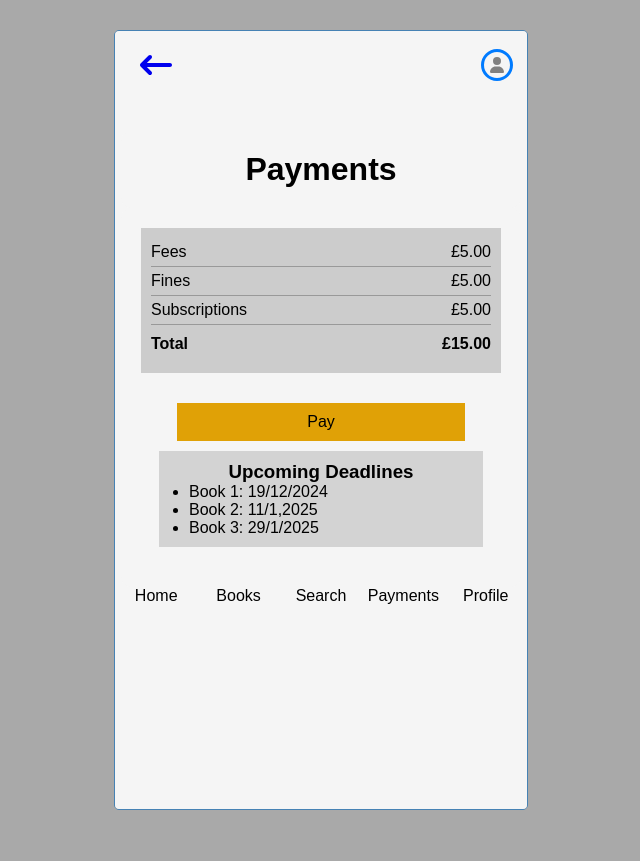
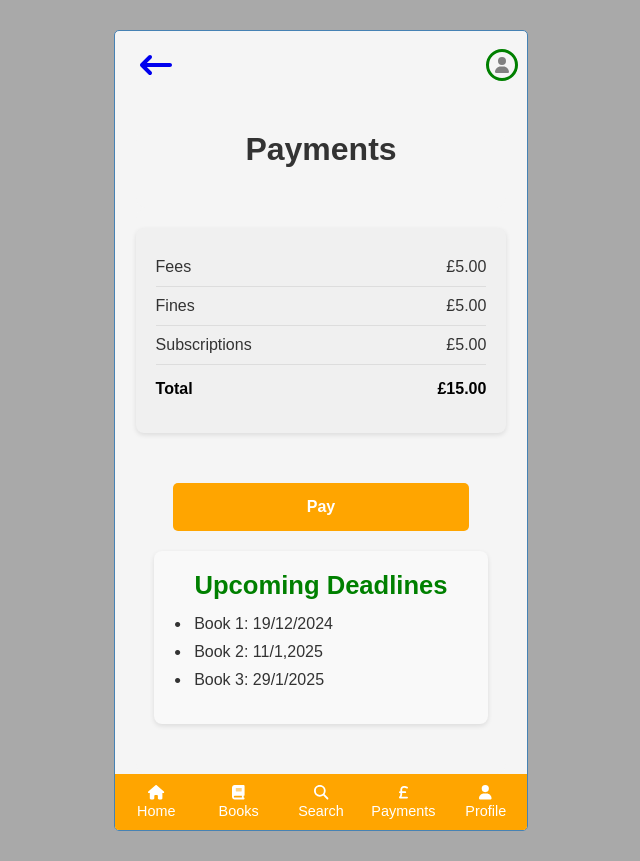
Before and after one commit to ashnanoushad2000/AML_SSE_Ashna, an Angular app: page /payments in a window 1280 px wide. Shown: the whole page, without its empty margins (319-959 px from the left). Before the commit the page ends 840 px from the top, so only its background shows below. Built offline with nearby package versions, Linux system fonts and the light colour scheme.

Commit message:
Header, Footer, Payment Completed

```diff
--- /dev/null
+++ b/src/app/components/footer/footer.component.css
@@ -0,0 +1,42 @@
+body {
+    margin: 0;
+    display: flex;
+    flex-direction: column;
+    min-height: 100vh;
+}
+
+main {
+    flex: 1;
+}
+
+.footer-icons {
+    display: flex;
+    justify-content: space-around;
+    align-items: center;
+    width: 100%;
+    background-color: orange;
+    padding: 10px 0;
+    margin-top: auto;
+}
+
+.footer-icon {
+    text-align: center;
+    width: 20%;
+    color: white;
+    cursor: pointer;
+}
+
+.footer-icon a {
+    color: inherit;
+    text-decoration: none;
+    font-size: 0.9rem;
+}
+
+.footer-icon a:hover {
+    text-decoration: underline;
+}
+
+.fa-icon {
+    font-size: 1.5rem;
+    margin-bottom: 5px;
+}
--- /dev/null
+++ b/src/app/components/footer/footer.component.html
@@ -0,0 +1,17 @@
+<div class="footer-icons">
+    <div class="footer-icon">
+        <a routerLink="/"><fa-icon [icon]="house"></fa-icon><br>Home</a>
+    </div>
+    <div class="footer-icon">
+        <a><fa-icon [icon]="book"></fa-icon><br>Books</a>
+    </div>
+    <div class="footer-icon">
+        <a><fa-icon [icon]="magnifyingGlass"></fa-icon><br>Search</a>
+    </div>
+    <div class="footer-icon">
+        <a routerLink="/payments"><fa-icon [icon]="sterlingSign"></fa-icon><br>Payments</a>
+    </div>
+    <div class="footer-icon">
+        <a><fa-icon [icon]="user"></fa-icon><br>Profile</a>
+    </div>
+  </div>
--- /dev/null
+++ b/src/app/components/footer/footer.component.ts
@@ -0,0 +1,20 @@
+import { Component, Input } from '@angular/core';
+import { RouterLink } from '@angular/router';
+import {FontAwesomeModule} from '@fortawesome/angular-fontawesome'
+import {faHouse, faBook, faMagnifyingGlass, faSterlingSign, faUser} from '@fortawesome/free-solid-svg-icons'
+import { faCircle } from "@fortawesome/free-regular-svg-icons";
+
+@Component({
+  selector: 'app-footer',
+  standalone: true,
+  imports: [RouterLink, FontAwesomeModule],
+  templateUrl: './footer.component.html',
+  styleUrl: './footer.component.css'
+})
+export class FooterComponent {
+  house = faHouse;
+  book = faBook;
+  magnifyingGlass = faMagnifyingGlass;
+  sterlingSign = faSterlingSign;
+  user = faUser;
+}
--- a/src/app/components/header/header.component.css
+++ b/src/app/components/header/header.component.css
@@ -1,10 +1,10 @@
 .fa-stack {
-    position: relative; /* Ensures stacking works as expected */
-    display: inline-block; /* Keeps the icons aligned inline */
-    width: 2.5em; /* Adjust as needed for size */
+    position: relative;
+    display: inline-block;
+    width: 2.5em;
     height: 2.5em;
-    line-height: 2.5em; /* Aligns text/icons vertically */
-    text-align: center; /* Aligns text/icons horizontally */
+    line-height: 2.5em;
+    text-align: center;
 }
 
 .fa-stack-circle {
@@ -17,12 +17,12 @@
     position: absolute;
     top: 50%;
     left: 50%;
-    transform: translate(-50%, -50%); /* Centers the user icon perfectly */
+    transform: translate(-50%, -50%);
 }
 
 .profile-container {
-    position: relative; /* Position relative to the parent container */        /* Adjust distance from the top */
-    right: -20px;       /* Adjust distance from the right */
+    position: relative;
+    right: -25px;
     top: -15px;
 }
 
--- a/src/app/components/header/header.component.html
+++ b/src/app/components/header/header.component.html
@@ -4,8 +4,8 @@
     </div>
     <div class="profile-container">
     <a routerLink="/"><span class="fa-stack fa-2x">
-    <fa-icon [icon]="faCircle" class="fa-stack-2x" style="color: #007bff; font-size: 2rem;"></fa-icon> <!-- Blue circle -->
-    <fa-icon [icon]="faUser" class="fa-stack-1x" style="color: gray; font-size: 1.0rem;"></fa-icon> <!-- White user icon -->
+    <fa-icon [icon]="faCircle" class="fa-stack-2x" style="color: green; font-size: 2rem;"></fa-icon>
+    <fa-icon [icon]="faUser" class="fa-stack-1x" style="color: gray; font-size: 1.0rem;"></fa-icon>
   </span></a>
     </div>
 </div>
--- a/src/app/components/login-page/login-page.component.css
+++ b/src/app/components/login-page/login-page.component.css
@@ -4,15 +4,13 @@ h1 {
     text-align: center;
     font-size: 1.8rem;
     color: #333;
-    margin-bottom: 45px;
 }
 
 
 .logo-image {
     width: 50%;
     height: auto;
-    margin-bottom: 40px;
-    border-radius: 30%;
+    border-radius: 70%;
     object-fit: contain;
 }
 
@@ -97,3 +95,7 @@ a:hover {
 .container {
     padding: 30px;
   }
+
+.centered-container{
+    padding-top: 50px;
+}
--- a/src/app/components/login-page/login-page.component.html
+++ b/src/app/components/login-page/login-page.component.html
@@ -1,6 +1,6 @@
 <div class="centered-container">
     <h1>Advanced Media<br>Library</h1>
-<img src="/ADML_Logo.png" alt="Logo" class="logo-image">
+<img src="/ADML_Logo.ico" alt="Logo" class="logo-image">
 
 <form Class="add-form" (ngSubmit)="onSubmit()">
     <div class="form-control">
--- a/src/app/components/payments/payments.component.css
+++ b/src/app/components/payments/payments.component.css
@@ -1,51 +1,137 @@
-  .container {
-    padding: 30px;
-  }
 .payment-section {
     width: 100%;
-    background-color: #ccc;
-    padding: 10px;
-    margin-bottom: 20px;
+    background-color: #f0f0f0;
+    padding: 20px;
+    margin-bottom: 30px;
+    border-radius: 8px;
+    box-shadow: 0 2px 5px rgba(0, 0, 0, 0.1);
 }
+
 .payment-item {
     display: flex;
     justify-content: space-between;
     align-items: center;
-    padding: 5px 0;
+    padding: 10px 0;
+    font-size: 1rem;
+    color: #333;
 }
+
 .payment-item:not(:last-child) {
-    border-bottom: 1px solid #999;
+    border-bottom: 1px solid #ddd;
 }
+
 .total {
     font-weight: bold;
-    padding: 10px 0;
+    padding: 15px 0;
+    color: black;
 }
+
 .pay-button {
-    background-color: #e0a106;
-    padding: 10px;
+    background-color: orange;
+    padding: 15px;
     text-align: center;
     width: 80%;
-    margin: 10px 0;
+    margin: 20px auto;
     cursor: pointer;
+    color: white;
+    font-weight: bold;
+    font-size: 1rem;
+    border-radius: 5px;
+    transition: background-color 0.3s ease;
 }
+
+.pay-button:hover {
+    background-color: #e69500;
+}
+
 .upcoming-deadlines {
     width: 90%;
-    background-color: #d3d3d3;
-    padding: 10px;
+    background-color: #f9f9f9;
+    padding: 20px;
     text-align: center;
-    margin-bottom: 20px;
+    margin-bottom: 30px;
+    border-radius: 8px;
+    box-shadow: 0 2px 5px rgba(0, 0, 0, 0.1);
 }
+
 .upcoming-deadlines ul {
     list-style: disc;
     padding-left: 20px;
     text-align: left;
+    margin: 15px 0;
+    color: #333;
 }
-  .footer-icons {
-    display: flex;
-    justify-content: space-around;
-    width: 100%;
+
+h1 {
+    font-size: 2rem;
+    color: #333;
+    text-align: center;
+    margin-bottom: 20px;
+    margin-top: -20px;
 }
-  .footer-icon {
+
+h3 {
+    font-size: 1.5rem;
+    color: green;
     text-align: center;
-    width: 20%;
+    margin-bottom: 15px;
 }
+
+.centered-container {
+    width: 90%;
+    margin: 0 auto;
+    padding: 20px 0;
+}
+
+main {
+    flex: 1;
+}
+
+app-header{
+    display: block;
+    margin: 0;
+}
+
+.organizer{
+    overflow: hidden;
+}
+
+.upcoming-deadlines {
+    width: 90%;
+    background-color: #f9f9f9;
+    padding: 20px;
+    margin-bottom: 30px;
+    border-radius: 8px;
+    box-shadow: 0 2px 5px rgba(0, 0, 0, 0.1);
+    text-align: left;
+}
+
+.upcoming-deadlines h3 {
+    text-align: center;
+    font-size: 1.6rem;
+    color: green;
+    margin-bottom: 10px;
+}
+
+.upcoming-deadlines ul {
+    list-style: none;
+    padding-left: 0;
+    margin: 15px 0;
+    color: #333;
+}
+
+.upcoming-deadlines ul li {
+    position: relative;
+    margin-bottom: 10px;
+    padding-left: 20px;
+    font-size: 1rem;
+}
+
+.upcoming-deadlines ul li::before {
+    content: "•";
+    position: absolute;
+    left: 0;
+    top: 0;
+    font-size: 1.2rem;
+    line-height: 1;
+}
--- a/src/app/components/payments/payments.component.html
+++ b/src/app/components/payments/payments.component.html
@@ -1,3 +1,4 @@
+<div class="organizer">
 <app-header></app-header>
 <div class="centered-container">
   <h1>Payments</h1>
@@ -36,11 +37,5 @@
     </div>
   </div>
 
-
-  <div class="footer-icons">
-    <div class="footer-icon">Home</div>
-    <div class="footer-icon">Books</div>
-    <div class="footer-icon">Search</div>
-    <div class="footer-icon">Payments</div>
-    <div class="footer-icon">Profile</div>
-  </div>
+  <app-footer></app-footer>
+</div>
--- a/src/app/components/payments/payments.component.ts
+++ b/src/app/components/payments/payments.component.ts
@@ -5,6 +5,7 @@ import {FontAwesomeModule} from '@fortawesome/angular-fontawesome'
 import {faArrowLeftLong, faUser} from '@fortawesome/free-solid-svg-icons'
 import { faCircle } from "@fortawesome/free-regular-svg-icons";
 import { HeaderComponent } from '../header/header.component';
+import { FooterComponent } from '../footer/footer.component';
 
 
 export interface payment{
@@ -16,7 +17,7 @@ export interface payment{
 @Component({
   selector: 'app-payments',
   standalone: true,
-  imports: [CommonModule, FontAwesomeModule, RouterLink, HeaderComponent],
+  imports: [CommonModule, FontAwesomeModule, RouterLink, HeaderComponent, FooterComponent],
   templateUrl: './payments.component.html',
   styleUrl: './payments.component.css'
 })
--- a/src/app/components/registration-page/registration-page.component.css
+++ b/src/app/components/registration-page/registration-page.component.css
@@ -97,6 +97,6 @@ a:hover {
     padding-bottom: 40px;
 }
 
-.container {
-    padding: 30px 30px 0px 30px;
-  }
+.centered-container{
+    padding-top: 50px;
+}
--- a/src/styles.css
+++ b/src/styles.css
@@ -100,12 +100,12 @@
   }
 
   .fa-stack {
-    position: relative; /* Ensures stacking works as expected */
-    display: inline-block; /* Keeps the icons aligned inline */
-    width: 2.5em; /* Adjust as needed for size */
+    position: relative;
+    display: inline-block;
+    width: 2.5em;
     height: 2.5em;
-    line-height: 2.5em; /* Aligns text/icons vertically */
-    text-align: center; /* Aligns text/icons horizontally */
+    line-height: 2.5em;
+    text-align: center;
 }
 
 .fa-stack-circle {
@@ -118,12 +118,12 @@
     position: absolute;
     top: 50%;
     left: 50%;
-    transform: translate(-50%, -50%); /* Centers the user icon perfectly */
+    transform: translate(-50%, -50%);
 }
 
 .profile-container {
-    position: relative; /* Position relative to the parent container */        /* Adjust distance from the top */
-    right: -20px;       /* Adjust distance from the right */
+    position: relative;
+    right: -20px;
     top: -15px;
 }
 
```
Also changed, not shown: 2 other files (tests, documents, lock files or other folders). Lines whose indentation alone changed are shown as unchanged.
